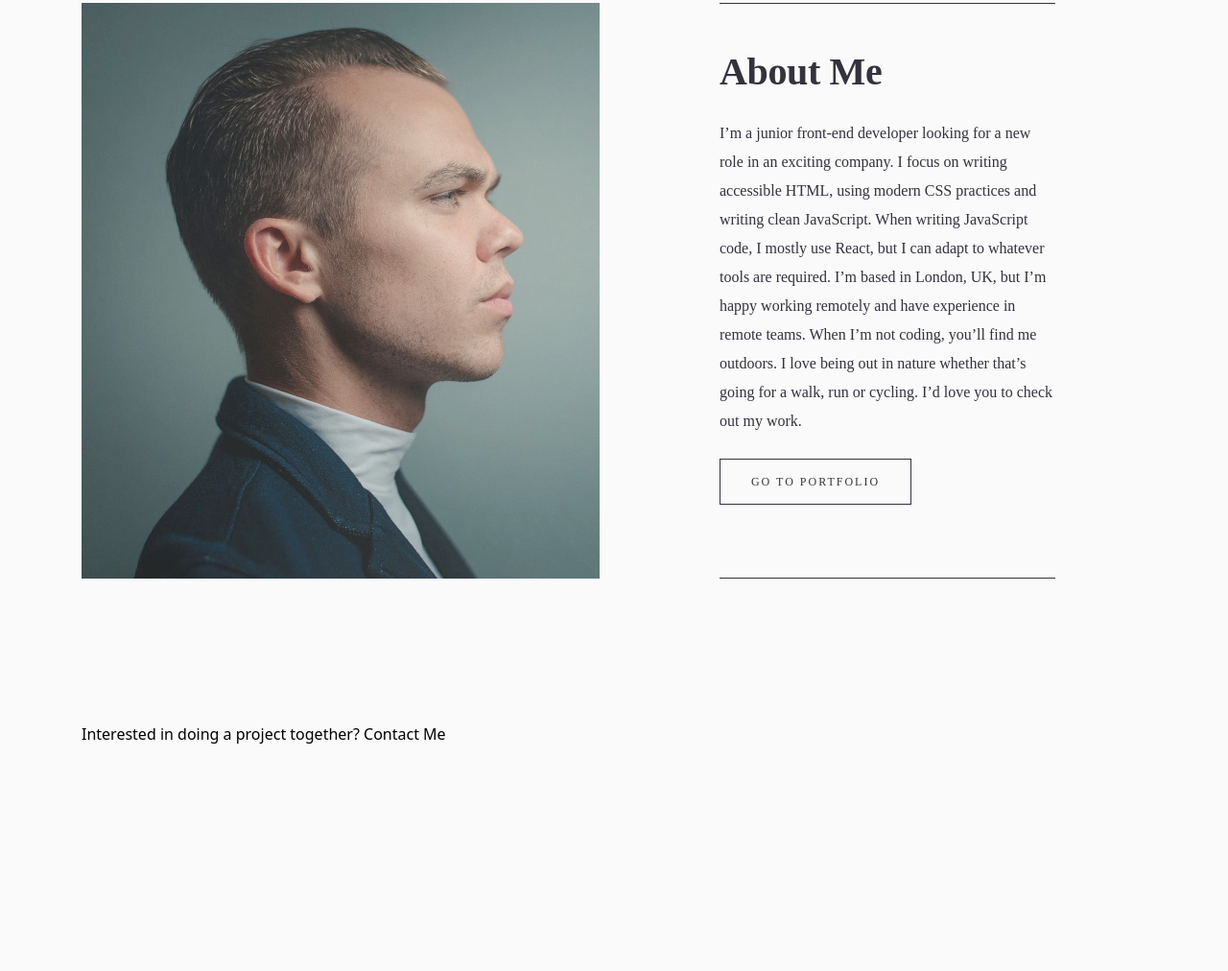
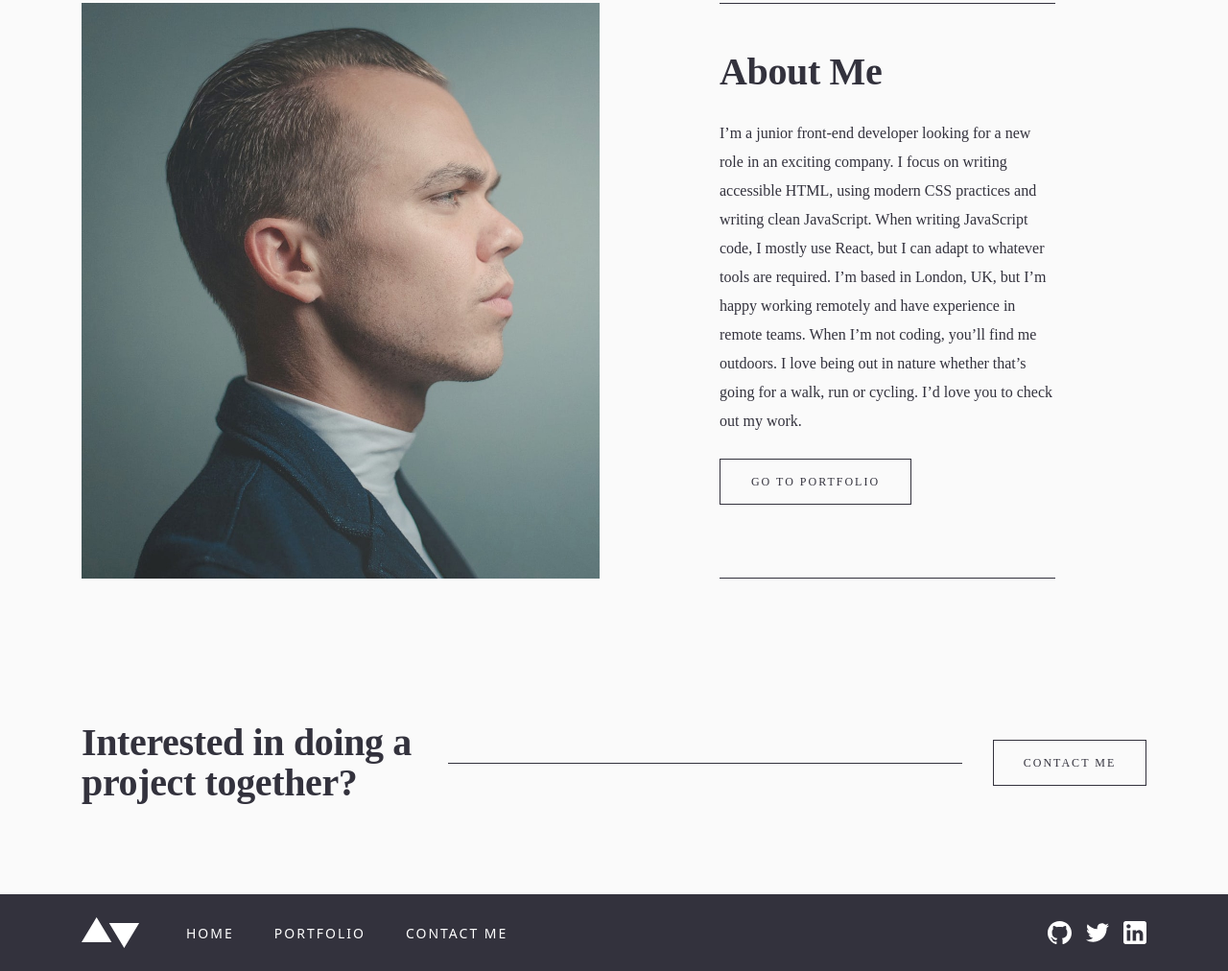
Before and after one commit to Arjun7478/minimalist-portfolio, a website: page index.html in a window 1280 px wide. Shown: the part 895-1907 px from the top of the page at 96% size. Before the commit the page ends 1767 px from the top, so only its background shows below. Drawn offline with Linux system fonts and the light colour scheme; a web font is replaced by a local one.

Commit message:
comp footer

```diff
--- a/index.html
+++ b/index.html
@@ -88,9 +88,54 @@
           </div>
         </div>
 
-        <div class="my-[80px] md:my-[95px]">Interested in doing a project together? Contact Me</div>
+        <div
+          class="my-[80px] md:my-[95px] font-real-nova text-grayish-dark-blue flex flex-col md:flex-row items-center justify-between"
+        >
+          <h2
+            class="w-full text-[40px] leading-[42px] tracking-[-0.36px] font-bold text-center md:text-left md:max-w-[350px]"
+          >
+            Interested in doing a project together?
+          </h2>
+          <span class="hidden md:block flex-1 h-[1px] bg-grayish-dark-blue mx-8"></span>
+          <button
+            class="w-full h-12 md:max-w-[160px] border-[1px] border-grayish-dark-blue uppercase text-[12px] tracking-[2px] hover:bg-grayish-dark-blue hover:text-white mt-10 md:mt-0 mx-auto md:mx-0"
+          >
+            Contact Me
+          </button>
+        </div>
       </section>
-      <footer></footer>
+
+      <footer class="bg-grayish-dark-blue">
+        <div class="Container py-14 md:py-6 md:flex items-center justify-between">
+          <div class="flex flex-col md:flex-row items-center">
+            <a href="#"><img src="images/icons/logo-white.svg" alt="#" /></a>
+
+            <ul class="text-white flex flex-col md:flex-row md:ml-12 gap-[17px] md:gap-[42px] my-10 md:my-0">
+              <li class="text-center md:text-left">
+                <a class="text-sm tracking-[2px] leading-[14px]" href="index.html">HOME</a>
+              </li>
+              <li class="text-center md:text-left">
+                <a class="text-sm tracking-[2px] leading-[14px]" href="portfolio.html">PORTFOLIO</a>
+              </li>
+              <li class="text-center md:text-left">
+                <a class="text-sm tracking-[2px] leading-[14px]" href="contact.html">CONTACT ME</a>
+              </li>
+            </ul>
+          </div>
+
+          <div>
+            <ul class="flex items-center gap-[15px] justify-center">
+              <li>
+                <a href="#"><img src="images/icons/github-white.svg" alt="github" /></a>
+              </li>
+              <li><a href="#"></a><img src="images/icons/twitter-white.svg" alt="twitter" /></li>
+              <li>
+                <a href="#"><img src="images/icons/linkedin-white.svg" alt="linkedin" /></a>
+              </li>
+            </ul>
+          </div>
+        </div>
+      </footer>
     </main>
   </body>
 </html>
```
Also changed, not shown: dist/output.css, images/icons/github-white.svg (added), images/icons/linkedin-white.svg (added), images/icons/logo-white.svg (added), images/icons/twitter-white.svg (added).
